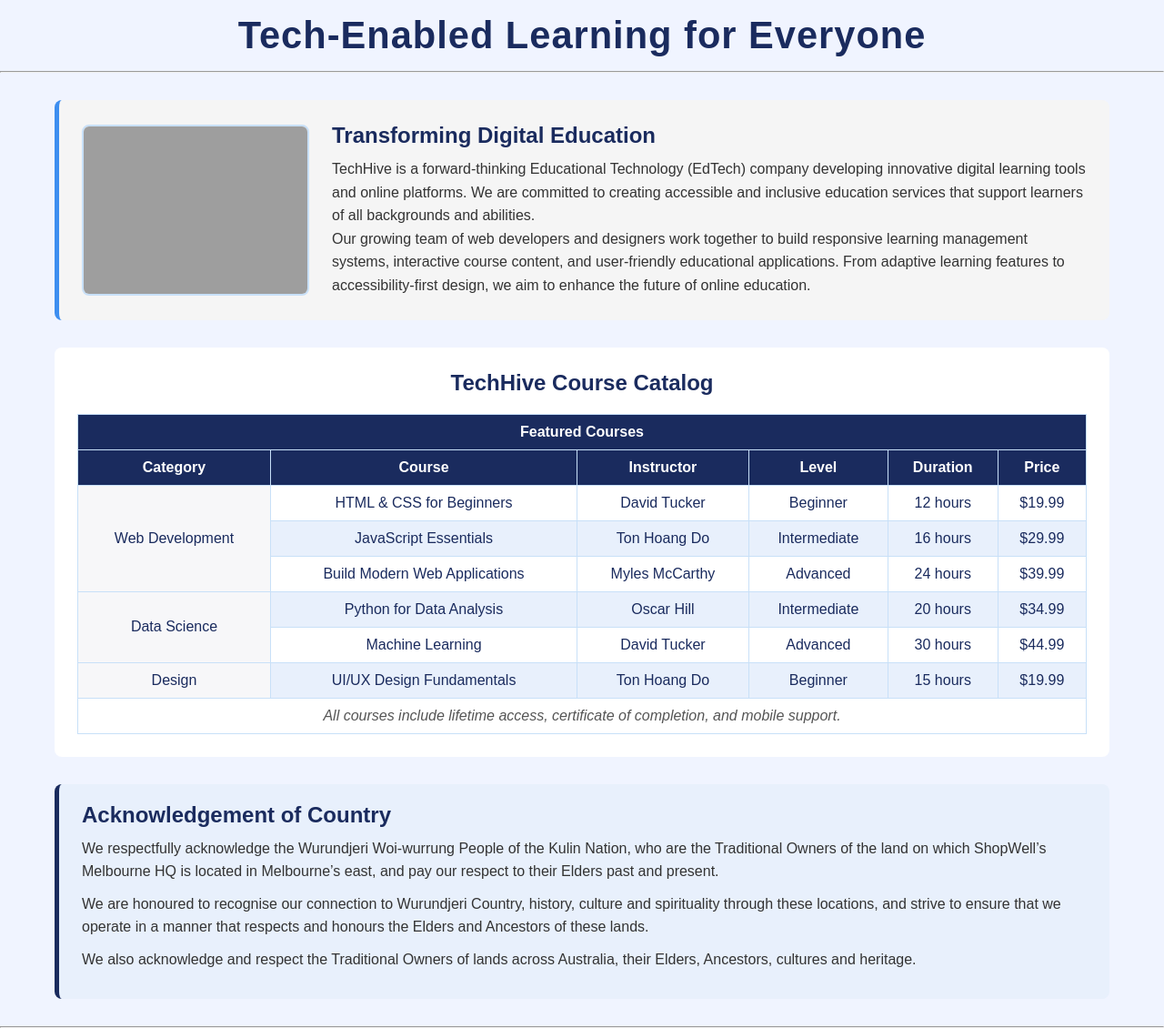
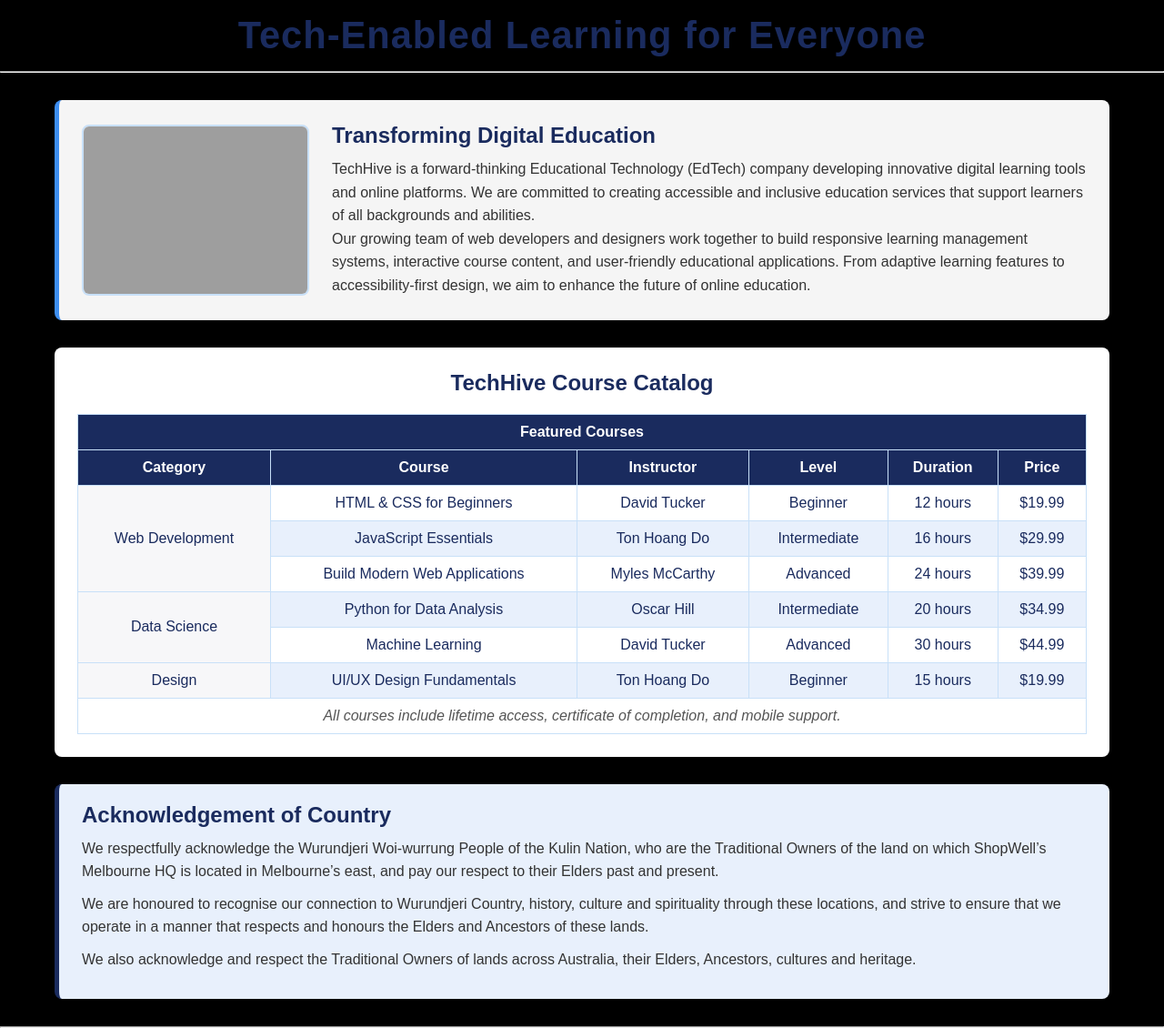
Before and after one commit to Fury-Master/Portfolio, a PHP site: page / in a window 1280 px wide. Shown: the part 464-1594 px from the top of the page at 91% size. Run offline with PHP 8.4, Linux system fonts and the light colour scheme; grey boxes are pictures that could not be loaded.

Commit message:
Update index-layout.css

```diff
--- a/styles/index-layout.css
+++ b/styles/index-layout.css
@@ -8,7 +8,7 @@
 
 body {
     font-family: Arial, sans-serif;
-    background-color: #f0f4ff;
+    background-color: #000000;
     color: #1a2b5e;
 }
 
```
